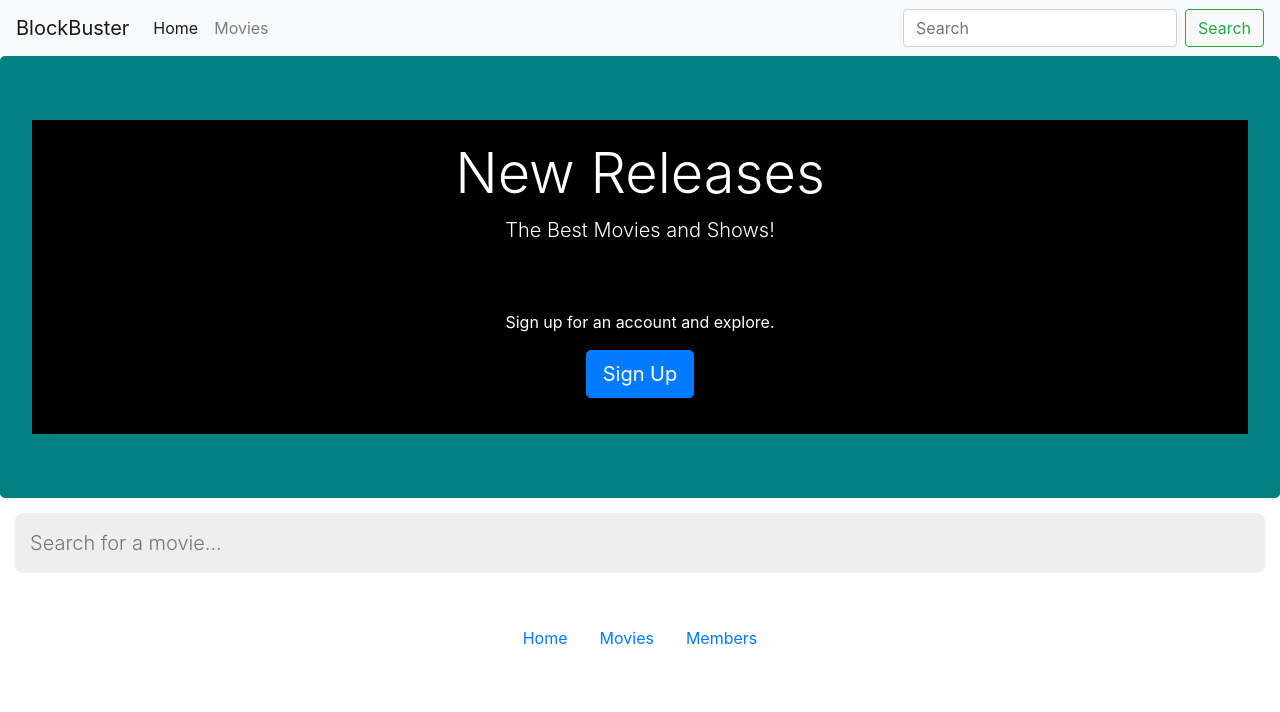
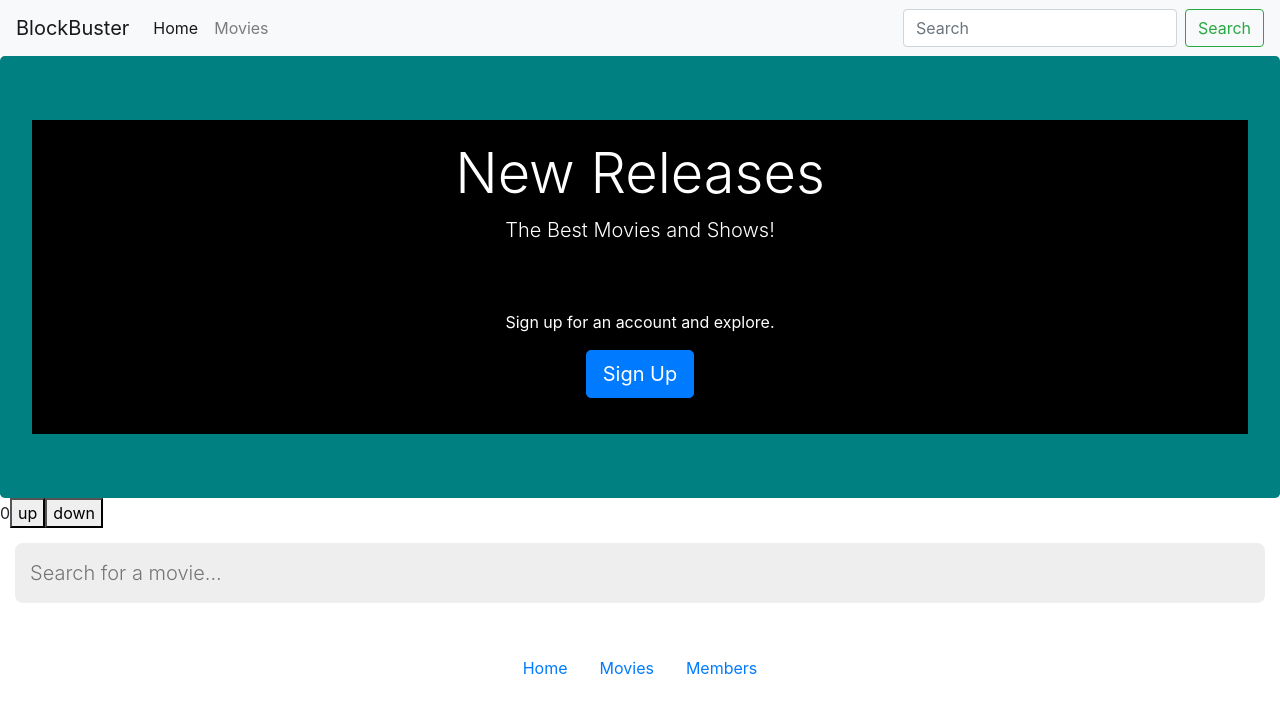
Before and after one commit to React2github/BlueBox_Movies, a React (Create React App) app: page / in a window 1280 px wide. Shown: the top 712 px of the page. Built offline with nearby package versions, Linux system fonts and the light colour scheme.

Commit message:
Installed redux and implemented it in project

```diff
--- a/package.json
+++ b/package.json
@@ -12,7 +12,8 @@
     "react-dom": "^16.13.1",
     "react-redux": "^7.2.0",
     "react-scripts": "3.4.1",
-    "redux": "^4.0.5"
+    "redux": "^4.0.5",
+    "redux-thunk": "^2.3.0"
   },
   "scripts": {
     "start": "react-scripts start",
--- a/src/App.js
+++ b/src/App.js
@@ -6,6 +6,7 @@ import Search from "./componets/search"
 import Results from "./componets/results"
 import axios from "axios"
 import Popup from "./componets/Popup"
+import Counter from "./componets/redux";
 
 function App() {
   const [state, setState] = useState({
@@ -54,6 +55,7 @@ const search = (e) => {
     <div>
     <Header />
     <Main />
+    <Counter />
     <Search handleInput={handleInput} search={search}/>
     <Results results={state.results} openPopup={openPopup}/>
 
--- a/src/componets/redux.js
+++ b/src/componets/redux.js
@@ -1,15 +1,42 @@
 import { connect } from 'react-redux';
-import { increment, decrement, reset } from './actionCreators'
+import React, { Component } from 'react';
 
-const mapStateToProps = (state /*, ownProps */) => {
+
+ class Counter extends Component {
+
+    win = () => {
+        this.props.win();
+    }
+
+    lose = () => {
+        this.props.lose();
+    }
+    render() {
+        return (
+            <div>
+                <span>{this.props.counter}</span>
+                <button onClick={this.win}>up</button>
+                <button onClick={this.lose}>down</button>
+            </div>
+        )
+    }
+}
+
+
+const mapStateToProps = (state) => {
     return {
         counter: state.counter
     }
 }
 
-const mapDispatchToProps = { increment, decrement, reset }
-
-export default connect(
-    mapStateToProps,
-    mapDispatchToProps)
-    (Counter)
+const mapDispatchToProps = (dispatch) => {
+        return {
+            win: () => {
+            return dispatch({type: "INCREMENT"})
+        },
+        lose: () => {
+            return dispatch({type: "DECREMENT"})
+        }
+    }
+}
+export default connect(mapStateToProps,mapDispatchToProps)(Counter)
--- a/src/index.js
+++ b/src/index.js
@@ -1,32 +1,45 @@
 import React from 'react';
 import ReactDOM from 'react-dom';
 import App from './App';
+import thunk from 'redux-thunk';
+import axios from "axios";
 
 import { Provider } from "react-redux";
-import {createStore} from 'redux';
+import {createStore, applyMiddleware} from 'redux';
 
-function todos(state = [], action) {
-  switch (action.type) {
-    case 'ADD_TODO':
-      return state.concat([action.text])
+const initialState = {
+counter: 0
+};
+
+
+const app = (state = initialState,action) => {
+     switch (action.type) {
+    case 'INCREMENT':
+      return {
+        counter: state.counter + 1
+      }
+      case 'DECREMENT':
+        return {
+          counter: state.counter - 1
+        }
       default:
         return state
   }
 }
 
-const store = createStore(todos, ['Use Redux'])
 
-store.dispatch({
-  type: 'ADD_TODO',
-  text: 'Read the docs'
-})
+
+const store = createStore(app, applyMiddleware(thunk))
+
+
 
 
 ReactDOM.render(
-  <Provider store={store}>
+
   <React.StrictMode>
-    <App />
-  </React.StrictMode>
-  </Provider>,
+     <Provider store={store}>
+     <App />
+     </Provider>
+  </React.StrictMode>,
   document.getElementById('root')
 );
```
Also changed, not shown: 1 other file (tests, documents, lock files or other folders).
